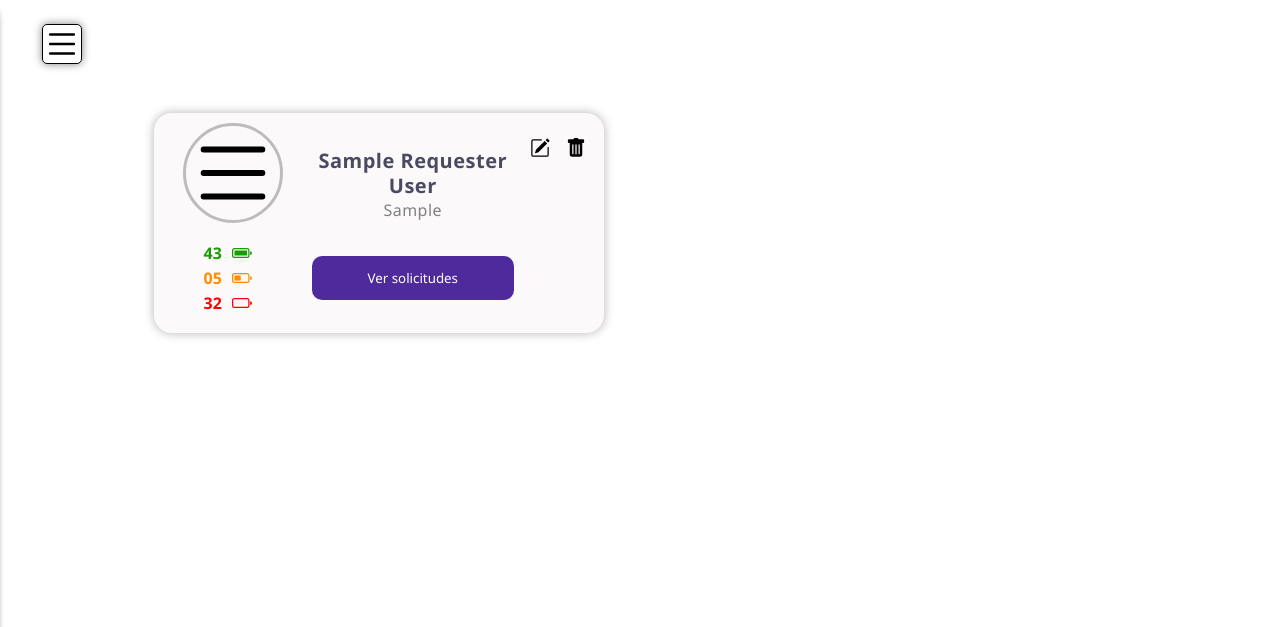
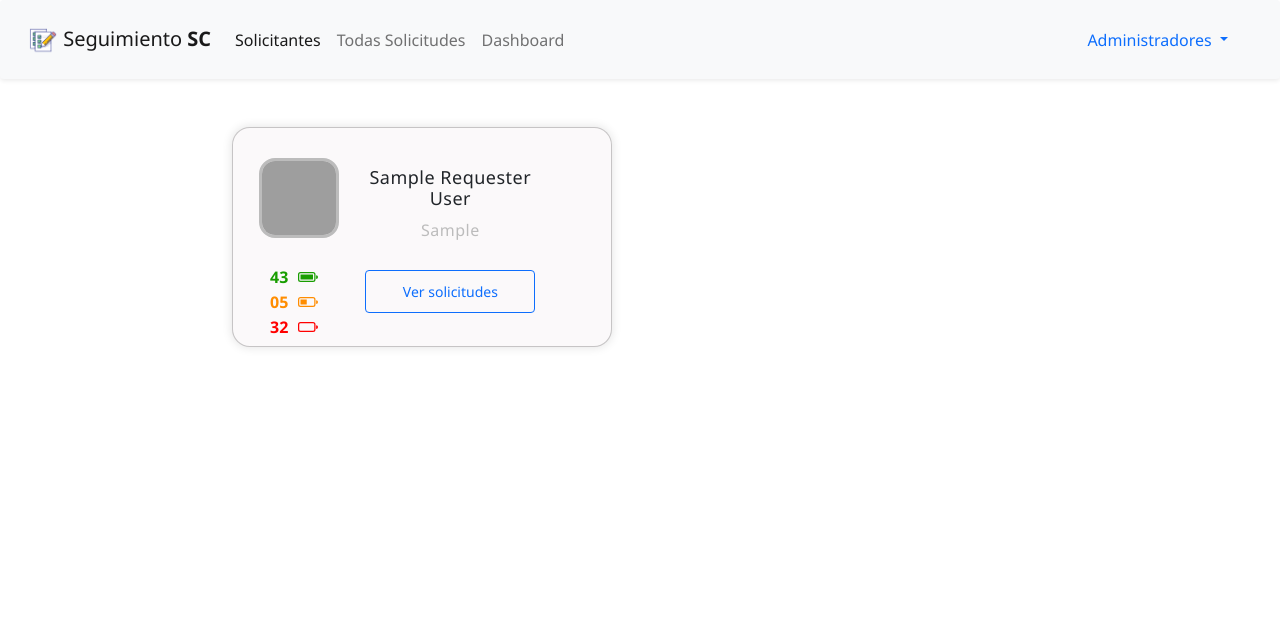
Before and after one commit to AlexRamAlv/following_requests, a Flask app: page / in a window 1280 px wide. Shown: the top 627 px of the page. Run offline with Flask 2, Linux system fonts and the light colour scheme; tables that the repository leaves empty hold one stand-in row (values such as "Sample post"); some libraries are stand-ins or nearby versions; grey boxes are pictures that could not be loaded.

Commit message:
se creo modal personal. Se inicion con el uso de clases de bootstrap para los estilos. Los administradores pueden hacer login y logout. se creo modal apra ingreso de los usuarios y se esta consumiendo la API de Gravatar.

```diff
--- /dev/null
+++ b/app/auth/__init__.py
@@ -0,0 +1,5 @@
+from flask import Blueprint
+
+auth = Blueprint("auth", __name__)
+
+from app.auth import views
--- a/app/main/views.py
+++ b/app/main/views.py
@@ -1,5 +1,5 @@
 from app.main import main
-from flask import render_template
+from flask import render_template, jsonify
 from app.models import Requester
 
 @main.route("/")
--- a/app/static/css/styles.css
+++ b/app/static/css/styles.css
@@ -1,11 +1,5 @@
 /*----------------variables--------------------*/
 :root{
-    --primary: #4f2a9c;
-    --softviolet: #7E59B3;
-    --bluedark: #151534c4;
-    --softgreen: #4d8767;
-    --softorange: #ca772f;
-    --orangedark: #f44336;
     --softwithe: #fbf9fa;
     --softgray: #bcbcbc;
 }
@@ -17,59 +11,14 @@
     font-family: 'Segoe UI', Tahoma, Geneva, Verdana, sans-serif;
 }
 
-.navigation-bar{
-    width: 60vw;
-    height: 100%;
-    position: fixed;
-    text-align: center;
-    border-radius: 0 20px 20px 0;
-    background-image: linear-gradient(to right top, #4f2a9c, #5c36a2, #6842a7, #734dad, #7e59b3);
-    transition: transform .3s ease-in-out;
-    transform: translate(-101%);
-    box-shadow: 0 0 6px rgba(0, 0, 0, 0.6);
-    z-index: 3;
-}
-
-.spread{
-    transform: translate(0);
-}
-
-.navigation-bar ul{
-    display: flex;
-    flex-direction: column;
-    justify-content: space-evenly;
-    height: 70%;
-    padding: 0;
-}
-.navigation-bar ul li{
-    list-style: none;
-    color: var(--softwithe);
-    display: flex;
-    justify-content: center;
-    align-items: center;
-    font-size: 16px;
-    cursor: pointer;
-}
-.menu-icon{
-    background-image: url("../icons/list.svg");
-    height: 35px;
-    width: 35px;
-    background-size: cover;
-    display: inline-block;
-    border: solid 1px;
-    margin: 22px 24px;
-    border-radius: 5px;
-    box-shadow: 0 0 8px rgb(0 0 0 / 50%);
-    cursor: pointer;
-}
-
 .requester-card{
     height: 278px;
+    border: 0.5px solid rgb(1 1 1 / 21%);
     border-radius: 18px;
     margin: 90px auto;
     width: 280px;
     background-color: var(--softwithe);
-    box-shadow: 0 0 10px 1px rgb(0 0 0 / 25%);
+    box-shadow: 0 0 10px 1px rgb(0 0 0 / 10%);
     position: relative;
     display: grid;
     grid-template-rows: 30% 30% 20% 20%;
@@ -97,12 +46,11 @@
     line-height: 25px;
 }
 .full-name{
-    color: var(--bluedark);
     font-size: 18px;
 }
 
 .working-as{
-    color: gray;
+    color: var(--softgray);
     font-size: 14px;
 }
 
@@ -147,35 +95,6 @@
 }
 .delete-icon{
     background-image: url("../icons/trash-fill.svg");
-}
-
-.btn-primary:active:focus {
-    box-shadow: 0 0 0 0.25rem rgb(126 89 179 /50%);
-}
-
-.btn-primary:focus {
-    box-shadow: 0 0 0 0.25rem rgb(126 89 179);
-    color: #fff;
-    background-color: var(--primary);
-    border-color: var(--softviolet);
-}
-
-.btn-primary:active, .btn-primary:hover  {
-    color: #fff;
-    background-color: var(--primary);
-    border-color: var(--softviolet);
-}
-
-.btn-primary{
-    grid-row: 3;
-    grid-column: 2;
-    grid-area: 3/2/4/4;
-    color: #fff;
-    background-color: var(--primary);
-    border-color: var(--primary);
-    border-radius: 10px;
-    border-style: none;
-    cursor: pointer;
 }
 
 .req-recived-icon,
@@ -285,6 +235,12 @@
     .requester-card img{
         left: 115px;
     }
+    .requester-card .btn-outline-primary {
+        grid-row: 3;
+        grid-column: 2;
+        grid-area: 3/2/3/4;
+        font-size: 14px;
+    }
 
 }
 
@@ -295,17 +251,17 @@
     .requester-card{
         width: 410px;
         grid-template-columns: 35% 45% 20%;
-        grid-template-rows: 50% 15% 20% 15%;
+        grid-template-rows: 60% 5% 20% 15%;
         height: 220px;
-        margin: 20px auto;
+        margin: 40px auto;
    }
 
    .requester-card img {
         position: initial;
         box-shadow: none;
-        width: 100px;
-        height: 100px;
-        border-radius: 50%;
+        width: 80px;
+        height: 80px;
+        border-radius: 20%;
         border: solid var(--softgray);
         grid-row: 1;
         grid-column: 1;
@@ -328,7 +284,7 @@
     .working-as {
         grid-row: 3;
     }
-    .btn-primary {
+    .requester-card .btn-outline-primary {
         grid-row: 3;
         grid-column: 2;
     }
@@ -366,23 +322,17 @@
     .card-container{
         display: grid;
         grid-template-columns: 1fr 1fr;
-        gap: 0 20px;
-        width: 80%;
-        margin: auto;
+        gap: 40px;
+        width: 65%;
+        margin: 40px auto;
     }
     .requester-card{
-        width: 450px;
+        width: 380px;
+        margin: 0 auto;
    }
-    .navigation-bar{
-        width: 20vw;
-    }
-    .menu-icon{
-        height: 40px;
-        width: 40px;
-        margin: 24px 42px;
-    }
+
     .full-name{
-        font-size: 20px;
+        font-size: 18px;
         letter-spacing: 0.5px;
     }
     .working-as{
--- a/app/static/js/components.js
+++ b/app/static/js/components.js
@@ -4,7 +4,7 @@ class RequesterCard extends HTMLElement{
 
     }
     static get observedAttributes(){
-        return ["img", "full-name", "position", "recived", "partial", "nonrecived"]
+        return ["img", "full-name", "position", "recived", "partial", "nonrecived", "authenticated"]
     }
 
     attributeChangedCallback(tag, _, newVal){
@@ -32,6 +32,15 @@ class RequesterCard extends HTMLElement{
         if (tag === "delete") {
             this.delete = newVal;
         }
+        if (tag === "authenticated") {
+            if (newVal === "True"){
+                this.display = "flex";
+            }else{
+
+                this.display = "none";
+            }
+
+        }
 
     }
 
@@ -44,7 +53,7 @@ class RequesterCard extends HTMLElement{
                     <h2 class="full-name">${this.full_name}</h2>
                     <p class="working-as">${this.position}</p>
                 </div>
-                <button class="btn btn-primary" type="submit">Ver solicitudes</button>
+                <button class="btn btn-outline-primary" type="submit">Ver solicitudes</button>
                 <div class="statistics">
                     <section class="statistics-container">
                         <div style="color: #189d00; font-weight: 800;">${this.recived}</div><span class="req-recived-icon"></span>
@@ -56,10 +65,12 @@ class RequesterCard extends HTMLElement{
                         <div style="color: #ff0000; font-weight: 800;">${this.nonrecived}</div><span class="req-nonrecived-icon"></span>
                     </section>
                 </div>
-                <div class="actions">
+
+                <div class="actions" style="display:${this.display};">
                     <span class="edit-icon"></span>
                     <span class="delete-icon"></span>
                 </div>
+
             </div>
         `;
 
--- a/app/static/js/requesters.js
+++ b/app/static/js/requesters.js
@@ -1,42 +1,38 @@
 /* --------------- Manipulating the DOM for views for requester -----------*/
 // variables for the navigation bar
-const menu = document.querySelector(".menu-icon");
-const navbar = document.querySelector(".navigation-bar");
-const arrow = document.querySelector(".close-navbar");
-const arrow_cont = document.querySelector(".close-icon");
-const ul = document.querySelector("ul");
 
-// adding click event for the menu icon
-menu.addEventListener("click", () => {
-    navbar.classList.toggle("spread");
+// Showing and hiding modal form that add users by AJAX
+
+const openModal = document.querySelector("#openModal");
+const modalContainer = document.querySelector(".modal-container");
+const closeModal = document.querySelector("#close-modal");
+
+openModal.addEventListener("click", () =>{
+    modalContainer.classList.add("show-modal");
 });
-// listening events in any part of the document HTML
-window.addEventListener("click", function(e){
-    if(navbar.classList.contains("spread") && e.target != navbar
-        && e.target != menu && e.target != ul && e.target != arrow_cont){
-        navbar.classList.toggle("spread");
+
+closeModal.addEventListener("click", () =>{
+    modalContainer.classList.remove("show-modal");
+});
+
+window.addEventListener("click", (event)=>{
+
+    if (event.target == modalContainer) {
+        modalContainer.classList.remove("show-modal");
     }
-});
-// adding scroll event for the menu icon
-window.addEventListener("scroll", function(e){
-    if(navbar.classList.contains("spread") && e.target != navbar
-        && e.target != menu && e.target != ul && e.target != arrow_cont){
-        navbar.classList.toggle("spread");
-    }
-});
-// adding click event for closing the avigation bar
-arrow.addEventListener("click", () => {
-    navbar.classList.toggle("spread");
-});
+})
+
 
 /* ----------------------------- JQuery codes ----------------------------------*/
 
 $("requester-card").on("click", ".requester-card .edit-icon", function(){
-
-    alert("edit");
+    var $grandParent = this.parentElement.parentElement
+    var $userInfo = $grandParent.children
+    var name =  $userInfo[1].children[0].textContent
+    console.log("edit " + name)
 });
 
 $("requester-card").on("click", ".requester-card .delete-icon", function(){
 
     alert("delete");
-})
+});
--- a/app/templates/base.html
+++ b/app/templates/base.html
@@ -4,27 +4,15 @@
     <meta charset="UTF-8">
     <meta http-equiv="X-UA-Compatible" content="IE=edge">
     <meta name="viewport" content="width=device-width, initial-scale=1.0">
-    <!-- <link href="https://cdn.jsdelivr.net/npm/bootstrap@5.1.3/dist/css/bootstrap.min.css" rel="stylesheet" integrity="sha384-1BmE4kWBq78iYhFldvKuhfTAU6auU8tT94WrHftjDbrCEXSU1oBoqyl2QvZ6jIW3" crossorigin="anonymous"> -->
+    <link href="https://cdn.jsdelivr.net/npm/bootstrap@5.1.3/dist/css/bootstrap.min.css" rel="stylesheet" integrity="sha384-1BmE4kWBq78iYhFldvKuhfTAU6auU8tT94WrHftjDbrCEXSU1oBoqyl2QvZ6jIW3" crossorigin="anonymous">
     <link rel="stylesheet" href="{{ url_for('static', filename='css/styles.css') }}">
-    <link rel="shortcut icon" href="{{url_for('static', filename='icons/card-checklist.svg')}}" type="image/x-icon">
+    <link rel="shortcut icon" href="{{url_for('static', filename='icons/favicon.ico')}}" type="image/x-icon">
     <title>{% block title %}{% endblock %} - Following Request</title>
 {% endblock %}
 
 {% block content %}
-    <div class="navigation-bar">
-        <div class="close-icon">
-                <div class="close-navbar"></div>
-        </div>
-        <ul>
-            <li> <span class="requester-icon"></span> Solicitantes</li>
-            <li><span class="requests-icon"></span> Solicitudes</li>
-            <li><span class="dashboard-icon"></span> Dashboard</li>
-            <li><span class="login-icon"></span> Iniciar sesion</li>
-        </ul>
-    </div>
+    {% include "common/navbar.html" %}
     <div class="main-container">
-        <span class="menu-icon"></span>
-
         {% block page_content %}
 
         {% endblock %}
@@ -33,7 +21,7 @@
 
 {% block scripts %}
     {{super()}}
-    <!-- <script src="https://cdn.jsdelivr.net/npm/bootstrap@5.1.3/dist/js/bootstrap.bundle.min.js" integrity="sha384-ka7Sk0Gln4gmtz2MlQnikT1wXgYsOg+OMhuP+IlRH9sENBO0LRn5q+8nbTov4+1p" crossorigin="anonymous"></script> -->
+    <script src="https://cdn.jsdelivr.net/npm/bootstrap@5.1.3/dist/js/bootstrap.bundle.min.js" integrity="sha384-ka7Sk0Gln4gmtz2MlQnikT1wXgYsOg+OMhuP+IlRH9sENBO0LRn5q+8nbTov4+1p" crossorigin="anonymous"></script>
     <script src="https://code.jquery.com/jquery-3.6.0.js" integrity="sha256-H+K7U5CnXl1h5ywQfKtSj8PCmoN9aaq30gDh27Xc0jk=" crossorigin="anonymous"></script>    <script src="{{url_for('static', filename='js/requesters.js')}}"></script>
     <script src="{{url_for('static', filename='js/requests.js')}}"></script>
     <script type="module" src="{{url_for('static', filename='js/components.js')}}"></script>
--- /dev/null
+++ b/app/templates/common/navbar.html
@@ -0,0 +1,49 @@
+{% block navbar %}
+
+<nav class="navbar navbar-expand-lg p-3 shadow-sm p-3 mb-5 rounded navbar-light bg-light">
+    <div class="container-fluid">
+      <a class="navbar-brand py-2" href="#">
+        <img src="{{url_for('static', filename='img/logo.png')}}" alt="logo" width="30" height="30" class="d-inline-block align-text-top">
+          Seguimiento <strong>SC</strong>
+        </a>
+      <button class="navbar-toggler" type="button" data-bs-toggle="collapse" data-bs-target="#navbarText" aria-controls="navbarText" aria-expanded="false" aria-label="Toggle navigation">
+        <span class="navbar-toggler-icon"></span>
+      </button>
+      <div class="collapse navbar-collapse" id="navbarText">
+        <ul class="navbar-nav me-auto mb-2 mb-lg-0">
+        <li><hr class="dropdown-divider"></li>
+          <li class="nav-item">
+            <a class="nav-link active" aria-current="page" href="#">Solicitantes</a>
+          </li>
+          <li class="nav-item">
+            <a class="nav-link" href="#">Todas Solicitudes</a>
+          </li>
+          <li class="nav-item">
+            <a class="nav-link" href="#">Dashboard</a>
+          </li>
+          <li><hr class="dropdown-divider"></li>
+        </ul>
+        {% if current_user.is_authenticated %}
+        <div class="nav-item dropdown">
+            <div class="nav-link dropdown-toggle px-4" id="navbarScrollingDropdown" role="button" data-bs-toggle="dropdown" aria-expanded="false">
+                <img width="30" src="{{current_user.gravatar()}}" alt="" style="border-radius: 5px; margin-right: 10px;">
+                {{current_user.name | title}} {{current_user.last_name | title}}
+            </div>
+            <ul class="dropdown-menu" aria-labelledby="navbarScrollingDropdown">
+              <li><a class="dropdown-item" href="{{url_for('auth.logout')}}">Cerrar Sesión</a></li>
+            </ul>
+        </div>
+        {% else %}
+        <div class="nav-item dropdown">
+            <div class="nav-link dropdown-toggle px-4" id="navbarScrollingDropdown" role="button" data-bs-toggle="dropdown" aria-expanded="false">
+              Administradores
+            </div>
+            <ul class="dropdown-menu" aria-labelledby="navbarScrollingDropdown">
+              <li><a class="dropdown-item" href="{{url_for('auth.login')}}">Iniciar Sesión</a></li>
+            </ul>
+        </div>
+        {% endif %}
+    </div>
+  </nav>
+
+{% endblock %}
--- a/app/templates/requesters/index.html
+++ b/app/templates/requesters/index.html
@@ -3,10 +3,48 @@
 {% block title %}Requesters{% endblock %}
 
 {% block page_content %}
+    {% if current_user.is_authenticated %}
+    <div class="btn-modal-container" style="text-align: center;">
+        <button class="btn btn-primary" id="openModal"> <span>+</span> Añadir Solicitante</button>
+    </div>
+    {% endif %}
+    <div class="modal-container">
+        <div class="personal-modal">
+            <span class="requester-icon"></span><h2>Nuevo Solicitante</h2>
+            <hr>
+            <div>
+                <form action="" method="post">
+                    <div class="mb-3">
+                        <label for="exampleInputEmail1" class="form-label">Nombre</label>
+                        <input type="text" class="form-control" id="exampleInputEmail1" aria-describedby="emailHelp" required>
+                      </div>
+                      <div class="mb-3">
+                        <label for="exampleInputPassword1" class="form-label">Apellido</label>
+                        <input type="text" class="form-control" id="exampleInputPassword1" required>
+                      </div>
+                      <div class="d-grid gap-2 col-6 mx-auto">
+                          <button type="submit" class="btn btn-primary">Crear</button>
+                          <button type="reset" class="btn btn-secondary" id="close-modal">Cerrar</button>
+                      </div>
+                    </form>
+            </div>
+        </div>
+    </div>
 
     <div class="card-container">
         {% for r in requesters %}
-        <requester-card img="{{url_for('static', filename='icons/list.svg')}}" full-name="{{r.name | title}} {{r.last_name |title}}" position="{{r.work_as | title}}" recived="43" partial="05" nonrecived="32"></requester-card>
+        <!-- componet and its properties -->
+        <requester-card
+            img="{{r.gravatar()}}"
+            full-name="{{r.name | title}} {{r.last_name |title}}"
+            position="{{r.work_as | title}}"
+            recived="43"
+            partial="05"
+            nonrecived="32"
+            authenticated="{{ current_user.is_authenticated }}"
+
+            >
+        </requester-card>
         {% endfor %}
     </div>
 
```
Also changed, not shown: other parts of app/static/css/styles.css (+34 -3 lines), app/__init__.py (+8 -0 lines), app/auth/forms.py (added, +8 -0 lines), app/auth/views.py (added, +28 -0 lines), app/models.py (+45 -7 lines), app/templates/auth/login.html (added, +11 -0 lines), app/static/icons/favicon.ico (added), app/static/icons/person-fill.svg, app/static/img/logo.png (added).
